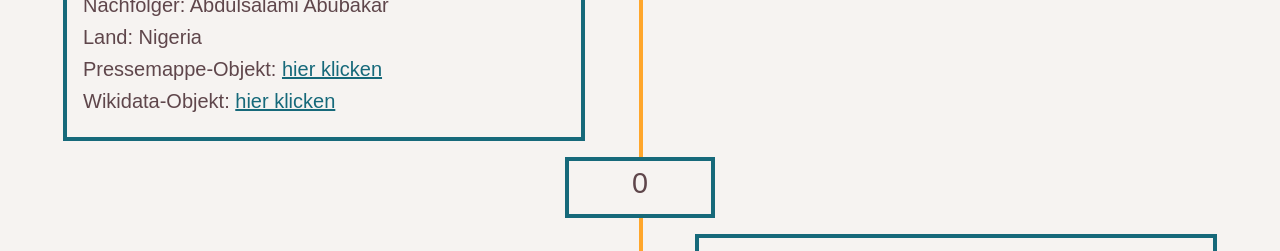
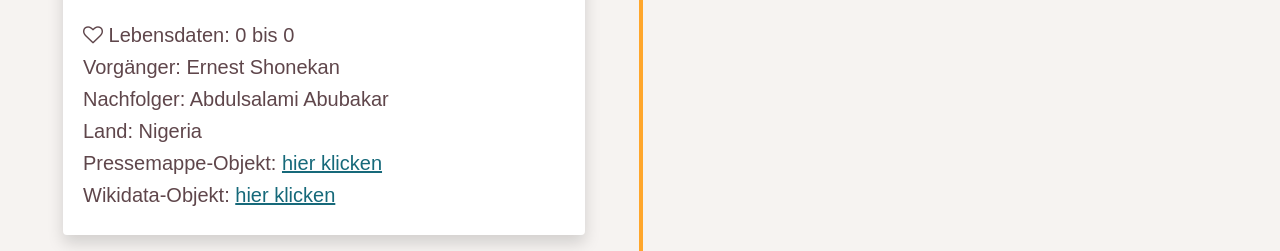
Before and after one commit to julstan/projectPressemappe20, a Django app: template Pressemappe/timeline/templates/timeline/timeline_neu.html in a window 1280 px wide. Shown: the part 677-928 px from the top of the page. Run offline with Django 3.2, Linux system fonts and the light colour scheme; data comes from the database, SQL or seed files in the repository; the template is opened without the code that fills it: values that come from a table or form of the project are taken from there, most other values are stand-ins (such as "Sample title", 1, 10 or a date in 2020); some libraries are stand-ins or nearby versions.

Commit message:
sticky header, shadow, zurück button hinzugefügt, border entfernt, im code etwas aufgeräumt, fehlende sachen aus dem merge ergänzt, font icons zum test hinzugefügt. fehler datum nicht mehr mittig, konflikt timeline__item__year mit timeline__item

```diff
--- a/Pressemappe/timeline/static/css/timeline_neu.css
+++ b/Pressemappe/timeline/static/css/timeline_neu.css
@@ -9,8 +9,10 @@
 	 font-family: 'Raleway', sans-serif;
 }
 
+/*Bildeffekt*/
+
+
 /* Überschrift */
-
  h1 {
 	 text-align: center;
 	 font-family: 'Raleway', sans-serif;
@@ -26,18 +28,18 @@
 
 
 /* The sticky class is added to the header with JS when it reaches its scroll position */
-.sticky {
+/*.sticky {                     wurde auskommentiert, geht mit sticky von bootstrap nicht überein
   position: fixed;
   top: 0;
   width: 100%
 }
 
 /* Add some top padding to the page content to prevent sudden quick movement (as the header gets a new position at the top of the page (position:fixed and top:0) */
-.sticky + .content {
+/*.sticky + .content {
   padding-top: 102px;
 }
 
-
+*/
 
 /* Zeitstrahl-Linie */
 
@@ -63,28 +65,25 @@
 	 clear: both;
 }
 
-/* Position der Zeitsrahl-Linie (responsive) */
 
- @media screen and (min-width: 700px) {
-	 .timeline {
-		 padding: 2rem;
-	}
-	 .timeline:before {
-		 left: calc(50% - 1px);
-		 right: auto;
-	}
-}
 
 /* Gestaltung der Boxen */
 
- .timeline__item {
+.timeline__item {
 	 padding: 1rem;
 	 border: 4px solid white;
 	 border-image-slice: 1;
 	 position: relative;
 	 margin: 1rem 3rem 1rem 1rem;
 	 clear: both;
+	 transition: all 0.4s;  /*wichtig für Effekt*/
 }
+
+.timeline__item:hover {
+     transform: scale(1.05);
+
+}
+
  .timeline__item:after, .timeline__item:before {
 	 content: '';
 	 position: absolute;
@@ -100,29 +99,7 @@
 
 /* Position der Boxen (responsive) */
 
- @media screen and (min-width: 700px) {
-	 .timeline__item {
-		 width: 44%;
-		 margin: 1rem;
-		 border: 4px solid #16697a;
-	}
 
-	/* Jede zweite Box wird rechts angeordnet */
-
-	 .timeline__item:nth-of-type(2n) {
-		 float: right;
-		 margin: 1rem;
-		 border-image-slice: 1;
-	}
-
-	/* Pfeilanzeige */
-
-	 .timeline__item:nth-of-type(2n):before {
-		 right: auto;
-		 left: -10px;
-		 border-color: transparent transparent #16697a #16697a;
-	}
-}
 
 /* Datumsboxen des Zeitstrahls */
 
@@ -143,23 +120,8 @@
 	 display: none;
 }
 
-/* positionieren der Datumsboxen */
 
- @media screen and (min-width: 700px) {
-	 .timeline__item--year {
-		 text-align: center;
-		 margin: 0 auto;
-	}
-	 .timeline__item--year:nth-of-type(2n) {
-		 float: none;
-		 margin: 0 auto;
-		 border-image: none;
-	}
-	 .timeline__item--year:nth-of-type(2n):before {
-		 display: none;
-	}
-}
- .timeline__title {
+ /*.timeline__title {                       löscht oder kommentiert die Code Teile aus, die ihr nicht benutzt
 	 margin: 0;
 	 font-family: 'Raleway', sans-serif;
 	 color: #ffa62b;
@@ -168,19 +130,17 @@
 	 border-image: linear-gradient(to right, skyblue 0%, hotpink 100%);
 	 border-image-slice: 1;
 	 text-align: center;
-}
+}*/
  /*.timeline__blurb {
 	 line-height: 1.5;
 	 font-size: 1rem;
 	 margin: 0.5rem 0 0;
 }*/
-.center {
+/*.center {
      display: flex;
      justify-content: center;
      text-align: center;
-
-
-}
+}*/
 .image {
     border: none;
 	border-image: linear-gradient(to right, skyblue 0%, hotpink 100%);
@@ -191,7 +151,6 @@
 
 hr {
     border: 2px solid #ffa62b;
-
 }
 
 /* Gestaltung des Links */
@@ -201,7 +160,6 @@ a:link {
     text-decoration: underline;
 
 }
-
 
 a:visited {
   color: #16697a;
@@ -233,7 +191,6 @@ a:hover {
 
 }
 
-
 img {
     width: 80%;
     object-fit: cover;
@@ -244,3 +201,56 @@ img {
   display: flex;
   flex-direction: row;
 }
+/*Media queries müssen immer nach ganz unten und eig reicht ein media querie für ein Format*/
+
+/* Position der Zeitsrahl-Linie (responsive) */
+@media screen and (min-width: 700px) {
+	 .timeline {
+		 padding: 2rem;
+	}
+	 .timeline:before {
+		 left: calc(50% - 1px);
+		 right: auto;
+	}
+
+
+/* positionieren der Datumsboxen */
+
+
+	 .timeline__item--year {
+		 text-align: center;
+		 margin: 0 auto;
+	}
+	 .timeline__item--year:nth-of-type(2n) {
+		 float: none;
+		 margin: 0 auto;
+		 border-image: none;
+	}
+	 .timeline__item--year:nth-of-type(2n):before {
+		 display: none;
+	}
+
+
+
+	 .timeline__item {
+		 width: 44%;
+		 margin: 1rem;
+		 /*border: 4px solid #16697a; warum wird das erst hier in den Queries bestimmt, allgemeine Sachen kommen in den Code darüber??*/
+	}
+
+	/* Jede zweite Box wird rechts angeordnet */
+
+	 .timeline__item:nth-of-type(2n) {
+		 float: right;
+		 margin: 1rem;
+		 border-image-slice: 1;
+	}
+
+	/* Pfeilanzeige */
+
+	 .timeline__item:nth-of-type(2n):before {
+		 right: auto;
+		 left: -10px;
+		 border-color: transparent transparent #16697a #16697a;
+	}
+}
--- a/Pressemappe/timeline/templates/timeline/base.html
+++ b/Pressemappe/timeline/templates/timeline/base.html
@@ -7,7 +7,9 @@
 
     <!-- Bootstrap CSS -->
     <link rel="stylesheet" href="https://stackpath.bootstrapcdn.com/bootstrap/4.5.0/css/bootstrap.min.css" integrity="sha384-9aIt2nRpC12Uk9gS9baDl411NQApFmC26EwAOH8WgZl5MYYxFfc+NcPb1dKGj7Sk" crossorigin="anonymous">
-    <link rel="stylesheet" href="{% static 'css/timeline_neu.css' %}">
+    <link href="//maxcdn.bootstrapcdn.com/font-awesome/4.7.0/css/font-awesome.min.css" rel="stylesheet">
+      <link rel="stylesheet" href="{% static 'css/timeline_neu.css' %}">
+
 <title>Timeline Pressemappe</title>
 </head>
 <body>
--- a/Pressemappe/timeline/templates/timeline/timeline_neu.html
+++ b/Pressemappe/timeline/templates/timeline/timeline_neu.html
@@ -2,7 +2,7 @@
 {% block content %}
 {% load static %}
 
-<div class="sticky-top pt-3 bg-light">
+<div class="sticky-top pt-3 bg-light"> <!--Browser abhängig Chrome hat Probleme mit dieser Lösung-->
     <h1>Staatsoberhäupter Pressemappe des 20. Jahrhunderts</h1>
 <div class="header" id="myHeader">
     <div class="row">
@@ -26,18 +26,20 @@
                             <br>
                             <button class="btn btn-warning" type="submit" data-toggle="tooltip" data-placement="bottom"
                                     title="Suchfilter können kombiniert werden">Suche</button>
-                                    <button class="btn btn-outline-light" href="/timeline/show">zurück</button>
+                                    <a type="button" class="btn btn-outline-light" href="/timeline/show">zurück</a>
 
                         </form>
 
                         </div>
                     </div>
                 </div>
+
     <!--</div>-->
         </div>
     </div>
 </div>
 </div>
+
 <!--<button class="btn btn-success"><a href="">Deutschland</a></button>-->
 
 
@@ -45,9 +47,10 @@
 <div class="timeline">
 
 {% if personen %}
+    <button class="btn btn-outline-dark disabled" style="cursor:default;">Insgesamt {{personen.count}} Datensätze</button>
     {% for person in personen %}
-    <h2 class="timeline__item timeline__item--year">{{person.jahr}}</h2>
-    <div class="timeline__item">
+    <h2 class="timeline__item timeline__item--year shadow p-3 mb-5 bg-white rounded">{{person.jahr}}</h2>
+    <div class="timeline__item shadow p-3 mb-5 bg-white rounded">
         <div class="box">
             <div class="inhalt">
                 <div class="flex-container">
@@ -55,19 +58,21 @@
                         {% if person.picture != None %}
                             <img src="{{ person.picture }}">
                         {% else %}
-                           <img src="{% static "images/avatar.jpeg" %}" alt="Kein Bild vorhanden">
+                           <img src="{% static 'images/avatar.jpeg' %}" alt="Kein Bild vorhanden">
                         {% endif %}
                     </div>
                     <div class="name">
                         <h2>{{person.name}}</h2>
                         <hr>
-                        <h4>{{person.position_held}} <br><hr>{{person.position_held_start_EU}} bis {{person.position_held_end_EU}}</h4>
+                        <h4 class="font-italic font-weight-bold">{{person.position_held}}</h4>
+                        <hr>
+                        <h4>{{person.position_held_start_EU}} bis {{person.position_held_end_EU}}</h4>
                         <hr>
                     </div>
                 </div>
                 <br>
                 <div class="description">
-                    <h5>Lebensdaten: {{person.birthdayEU}} bis {{person.deathdayEU}} </h5>
+                    <h5><i class="fa fa-heart-o"></i> Lebensdaten: {{person.birthdayEU}} bis {{person.deathdayEU}} </h5>
                     {% if person.predecessor != None %}
                         <h5>Vorgänger: {{person.predecessor}}</h5>
                     {% endif %}
@@ -85,8 +90,11 @@
     {% endfor %}
 
 {% else %}
-    <p>Keine Daten</p>
-{% endif %}
+    <div class="row">
+    <p class="btn btn-outline-danger disabled" style="cursor:default;">Keine Suchergebnisse</p>
+       <p><a type="button" class="btn btn-outline-secondary" href="/timeline/show">zurück</a></p>
+    </div>
+    {% endif %}
 </div>
 
 
```
